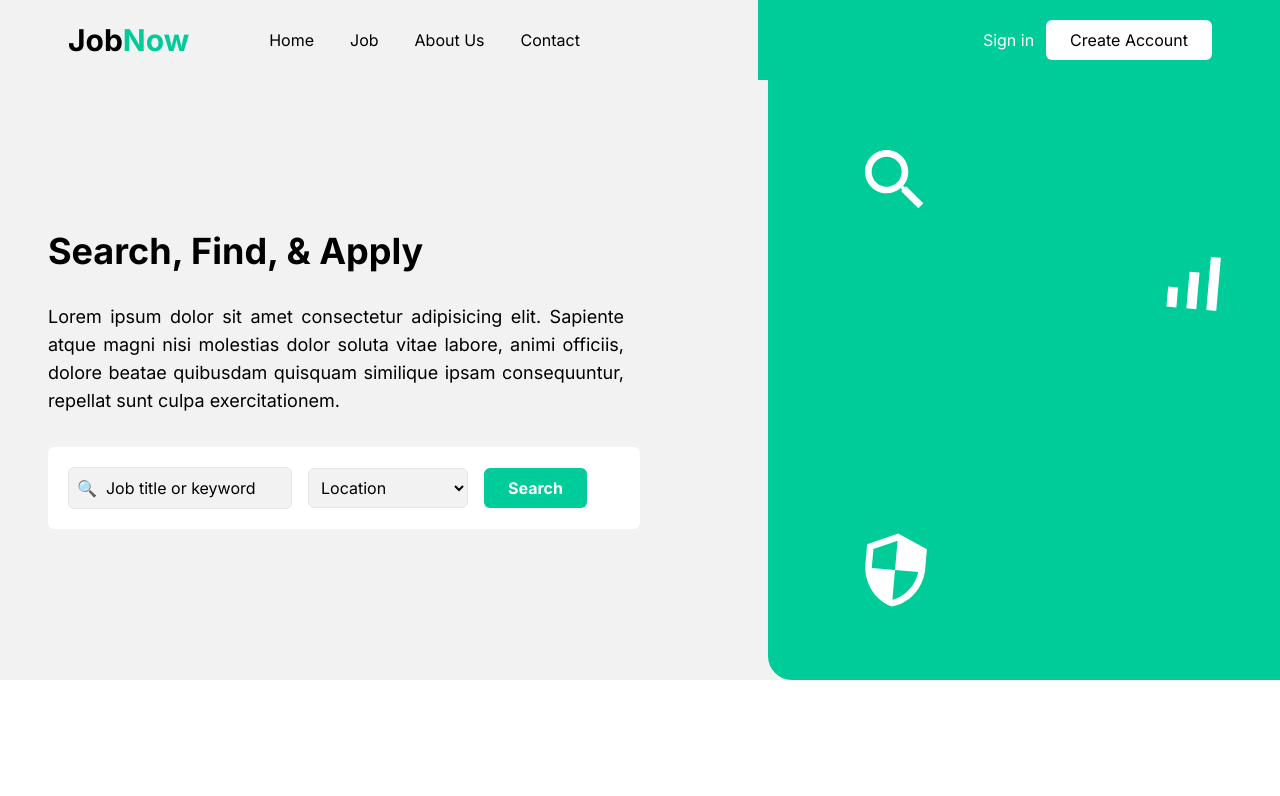
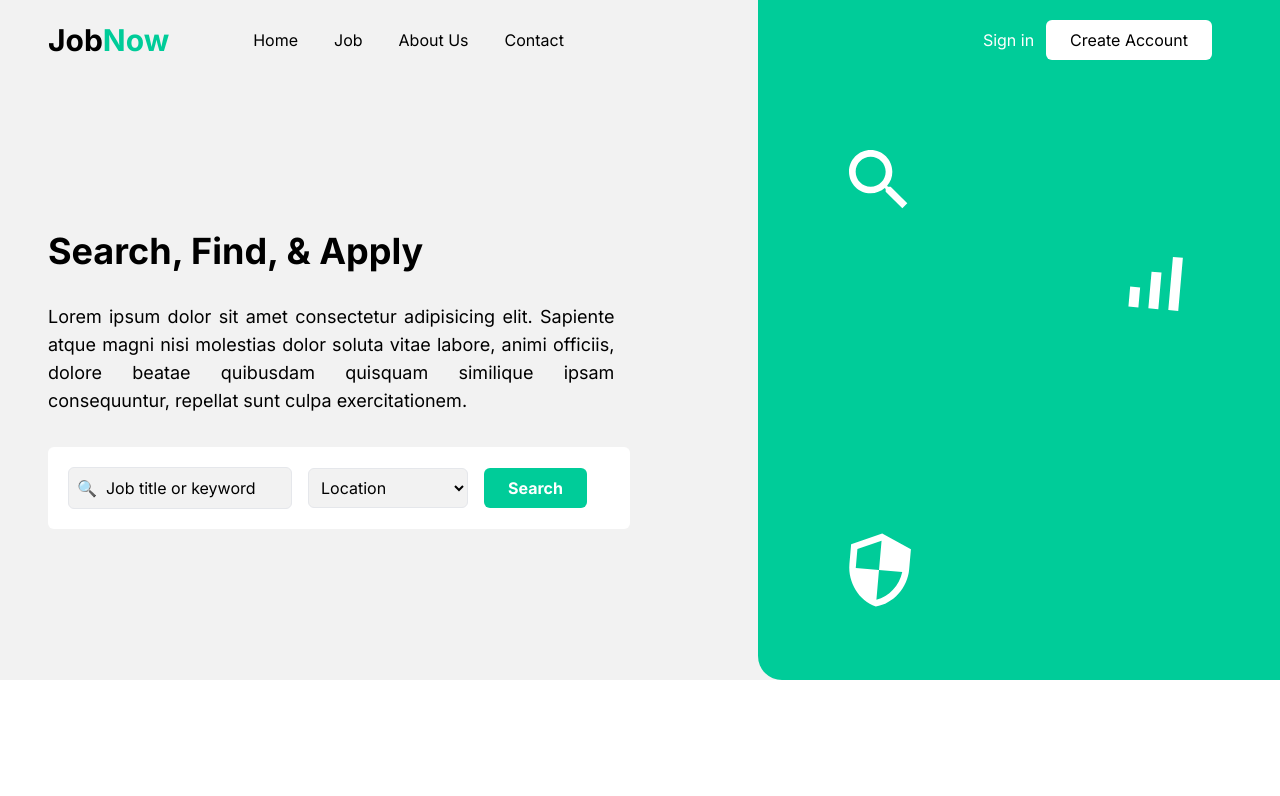
Before and after one commit to MohammedElHabach/CreoHub-Intership-Frontend-Week-3, a Next.js app: page / in a window 1280 px wide. Shown: the top 796 px of the page. Built offline with nearby package versions, Linux system fonts and the light colour scheme.

Commit message:
fixing nav

```diff
--- a/src/components/HeroSection.js
+++ b/src/components/HeroSection.js
@@ -7,9 +7,9 @@ const HeroSection = () => {
 
   return (
     <section id='hero' className='' >
-        <div  className='heroSection xl:container pt-12 md:pt-0   mx-auto flex flex-col md:flex-row   '>
+        <div  className='heroSection xl:container pt-12 md:pt-0 px-12   mx-auto flex flex-col md:flex-row   '>
           <div className='flex flex-col md:w-3/5    items-center md:flex-row'>
-            <div className='space-y-8 md:ml-12'>
+            <div className='space-y-8 '>
               <h1 className='text-4xl font-bold text-center md:text-left '>Search, Find, & Apply</h1>
               <p className='text-center  md:text-justify md:text-lg  md:pr-36    '>Lorem ipsum dolor sit amet consectetur adipisicing elit. Sapiente atque magni nisi molestias dolor soluta vitae labore, animi officiis, dolore beatae quibusdam quisquam similique ipsam consequuntur, repellat sunt culpa exercitationem.</p>
 
@@ -29,11 +29,11 @@ const HeroSection = () => {
             <SecurityIcon sx={{color:"white",fontSize:"5rem",position:"absolute",top:"75%",left:"17%",transform: 'rotate(5deg)'}}/> <br />
           </div>
 
+        </div>
         <div style={{minHeight:"400px"}} className='bg-greenBg relative mt-12  md:hidden'>
             <SearchIcon sx={{color:"white",fontSize:"5rem",position:"absolute",top:"10%",left:"10%"}}/>
             <SignalCellularAltIcon sx={{color:"white",fontSize:"5rem",position:"absolute",top:"25%",right:"10%",transform: 'rotate(5deg)'}}/>
             <SecurityIcon sx={{color:"white",fontSize:"5rem",position:"absolute",top:"50%",right:"76%",transform: 'rotate(5deg)'}}/> <br />
-        </div>
         </div>
 
 
--- a/src/components/Navbar.js
+++ b/src/components/Navbar.js
@@ -6,14 +6,14 @@ const Navbar = () => {
     <nav id='navbar' className=''>
         <div className="xl:container relative mx-auto  px-12">
             <div className='flex items-center justify-between  '>
-                <div className='w-full p-5 flex items-center   md:gap-x-3 lg:gap-x-11  space-x-5 lg:space-x-9 md:w-3/5 '>
+                <div className='w-full p-5 md:p-0 flex items-center   md:gap-x-7 lg:gap-x-12  space-x-0 lg:space-x-9 md:w-3/5 '>
                     <div className='mx-auto  text-3xl font-bold md:mx-0'>
                         <Link href="/" className=''  >
                                 <h1 className='flex items-center'>Job <span className=' text-greenBg'>Now</span></h1>
                         </Link>
                     </div>
 
-                    <div className='hidden md:flex space-x-5 lg:space-x-9 md:mx-auto'>
+                    <div className='hidden md:flex space-x-4 lg:space-x-9 md:mx-auto'>
                         <Link className='' href="/">Home</Link>
                         <Link href="/">Job</Link>
                         <Link href="/">About Us</Link>
```
